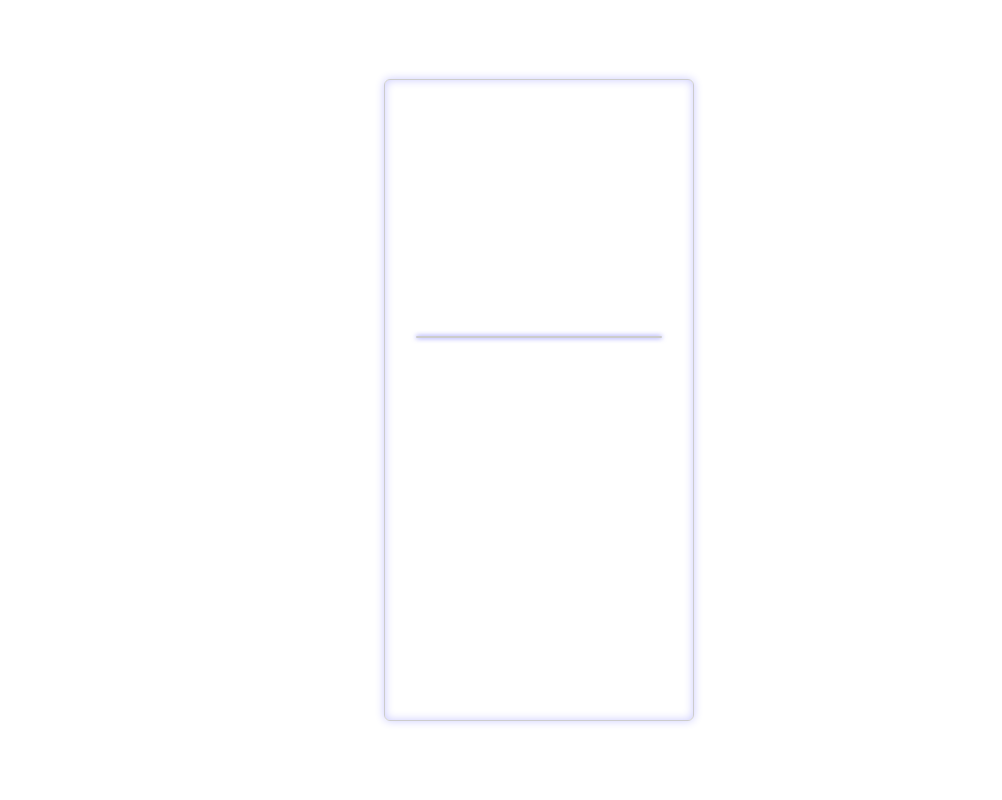
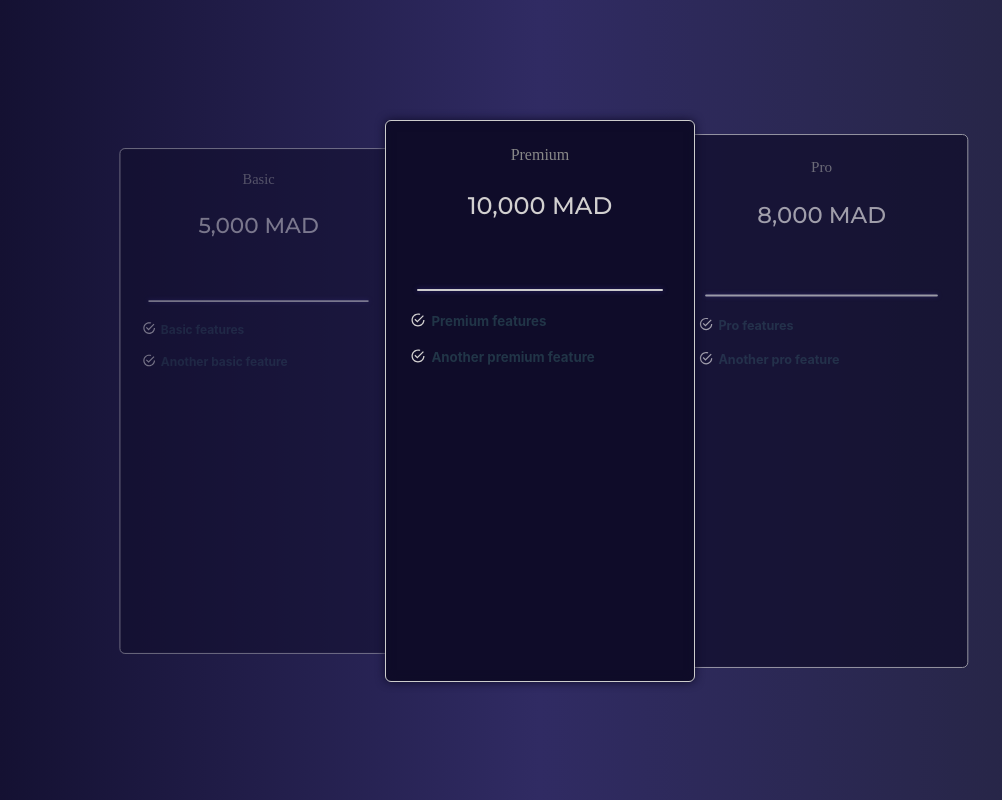
Before and after one commit to ouahlineomaima/pricing, a React (Vite) app: page / in a window 1280 px wide. Shown: the whole page, without its empty margins (101-1103 px from the left). Built offline with nearby package versions, Linux system fonts and the light colour scheme.

Commit message:
Adding cards as a separated component

```diff
--- a/package.json
+++ b/package.json
@@ -11,7 +11,8 @@
   },
   "dependencies": {
     "react": "^18.2.0",
-    "react-dom": "^18.2.0"
+    "react-dom": "^18.2.0",
+    "react-icons": "^4.10.1"
   },
   "devDependencies": {
     "@types/react": "^18.2.15",
--- a/src/App.css
+++ b/src/App.css
@@ -1,75 +1,11 @@
+@import url('https://fonts.googleapis.com/css2?family=Montserrat:ital,wght@0,100;0,200;0,300;0,400;0,500;0,600;0,700;0,800;0,900;1,100;1,200;1,300;1,400;1,500;1,600;1,700;1,800;1,900&family=Noto+Sans+Georgian:wght@100;200;300;400;500;600;700;800;900&display=swap');
+
 #root {
   max-width: 1280px;
   margin: 0 auto;
   padding: 2rem;
   text-align: center;
-}
-
-.logo {
-  height: 6em;
-  padding: 1.5em;
-  will-change: filter;
-  transition: filter 300ms;
-}
-
-.logo:hover {
-  filter: drop-shadow(0 0 2em #646cffaa);
-}
-
-.logo.react:hover {
-  filter: drop-shadow(0 0 2em #61dafbaa);
-}
-
-@keyframes logo-spin {
-  from {
-    transform: rotate(0deg);
-  }
-
-  to {
-    transform: rotate(360deg);
-  }
-}
-
-@media (prefers-reduced-motion: no-preference) {
-  a:nth-of-type(2) .logo {
-    animation: logo-spin infinite 20s linear;
-  }
-}
-
-.read-the-docs {
-  color: #888;
-}
-
-.card {
-  position: relative;
-  width: 24vw;
-  height: 80vh;
-  border: 0.1px solid #ccc;
-  border-radius: 6px;
-  box-shadow:0 0 10px rgba(0, 0, 255, .2),
-            inset 0 0 10px rgba(0, 0, 255, .2) ;
   display: flex;
-  flex-direction: column;
-  align-items: center;
-}
-
-.header {
-  width: 100%;
-  height: 40%;
-  border: 1px solid white;
-  border-radius: 6px 6px 0 0;
-  border: none;
-}
-
-.separator {
-  width: 80%;
-  height: 2px;
-  background-color: #ccc;
-  border-radius: 6px;
-  box-shadow:0 0 5px rgba(0, 0, 255, 0.58);
+  justify-content: center;
 
 }
-
-.card-body {
-  padding: 20px;
-}
--- a/src/App.jsx
+++ b/src/App.jsx
@@ -1,18 +1,46 @@
-import { useState } from 'react'
-import reactLogo from './assets/react.svg'
-import viteLogo from '/vite.svg'
-import './App.css'
+import { useState } from 'react';
+import { IoMdCheckmarkCircleOutline, IoMdCloseCircleOutline } from 'react-icons/io';
+import { FaRegCircleXmark } from 'react-icons/fa6';
+import './App.css';
+import {Cards} from './Cards'
+
 
 function App() {
-  const [count, setCount] = useState(0)
+  const premiumCard = {
+    title: 'Premium',
+    price: '10,000 MAD',
+    features: [
+      { text: 'Premium features', icon: <IoMdCheckmarkCircleOutline color='#d2d0d0' /> },
+      { text: 'Another premium feature', icon: <IoMdCheckmarkCircleOutline color='#d2d0d0' /> },
+      // ... add more features
+    ],
+  };
+
+  const proCard = {
+    title: 'Pro',
+    price: '8,000 MAD',
+    features: [
+      { text: 'Pro features', icon: <IoMdCheckmarkCircleOutline color='#d2d0d0' /> },
+      { text: 'Another pro feature', icon: <IoMdCheckmarkCircleOutline color='#d2d0d0' /> },
+      // ... add more features
+    ],
+  };
+
+  const basicCard = {
+    title: 'Basic',
+    price: '5,000 MAD',
+    features: [
+      { text: 'Basic features', icon: <IoMdCheckmarkCircleOutline color='#d2d0d0' /> },
+      { text: 'Another basic feature', icon: <IoMdCheckmarkCircleOutline color='#d2d0d0' /> },
+      // ... add more features
+    ],
+  };
+  const cards = [premiumCard, proCard, basicCard]
+
 
   return (
     <>
-      <div className='card'>
-        <div className='header'></div>
-        <div className='separator'></div>
-        <div className='card-body'></div>
-      </div>
+    <Cards cards={cards}/>
     </>
   )
 }
--- /dev/null
+++ b/src/Cards.jsx
@@ -0,0 +1,31 @@
+// Cards.jsx
+import React from 'react';
+import './cards.css';
+import { IoMdCheckmarkCircleOutline, IoMdCloseCircleOutline } from 'react-icons/io';
+import { FaRegCircleXmark } from 'react-icons/fa6';
+
+export function Cards(props) {
+  return (
+    <div>
+      {props.cards.map((card, index) => (
+        <div key={index} className={`card ${card.title.toLowerCase()}`}>
+          <div className='header'>
+            <h4>{card.title}</h4>
+            <h2>{card.price}</h2>
+          </div>
+          <div className='separator'></div>
+          <div className='card-body'>
+            <ul>
+              {card.features.map((feature, featureIndex) => (
+                <li key={featureIndex}>
+                  {feature.icon}
+                  <h5>{feature.text}</h5>
+                </li>
+              ))}
+            </ul>
+          </div>
+        </div>
+      ))}
+    </div>
+  );
+}
--- /dev/null
+++ b/src/cards.css
@@ -0,0 +1,104 @@
+.cardContainer {
+    display: flex;
+    justify-content: center;
+    position: relative;
+    max-width: 1280px;
+    height: 100vh;
+  }
+
+  .card {
+    position: absolute;
+    top: 15%;
+    width: 24vw;
+    height: 70vh;
+    border: 0.1px solid #ccc;
+    border-radius: 6px;
+    transition: transform 0.3s ease-in-out;
+    display: flex;
+    flex-direction: column;
+    align-items: center;
+    background-color: #0f0c29;
+  }
+
+  .premium {
+    z-index: 2;
+    left: calc(50% - 12vw);
+    transform: scale(1);
+    box-shadow:0 0 10px #0f0c29,
+              inset 0 0 10px #0f0c29 ;
+
+  }
+
+  .pro {
+    z-index: 1;
+    left: calc(50% + 10vw);
+    transform: scale(0.95);
+    opacity: 0.7;
+  }
+
+  .basic {
+    z-index: 0;
+    left: calc(50% - 34vw);
+    transform: scale(0.9);
+    opacity: 0.5;
+  }
+
+  .card:hover {
+    transform: scale(1.05);
+  }
+
+  .header {
+    width: 100%;
+    height: 30%;
+    border: 1px solid white;
+    border-radius: 6px 6px 0 0;
+    border: none;
+  }
+  .header h4{
+    color: #888;
+    font-family: 'Noto Sans Georgian';
+    font-weight: 400;
+  }
+
+  .header h2{
+    color: #d2d0d0;
+    font-family: 'Montserrat';
+    font-weight: 500;
+  }
+
+  .separator {
+    width: 80%;
+    height: 2px;
+    background-color: #ccc;
+    border-radius: 6px;
+    box-shadow:0 0 5px #4136a4a2;
+
+  }
+
+  .card-body {
+    width: 100%;
+
+    margin-top: 0.3rem;
+  }
+
+  .card-body .validate{
+    color: #888;
+  }
+
+  ul{
+    list-style: none;
+    padding-inline-start: 1.5em;
+  }
+
+  li{
+    text-align: start;
+    text-decoration: none;
+    display: flex;
+    flex-direction: row;
+    margin-bottom: 1em;
+  }
+  li h5{
+    margin-block-start: 0;
+    margin-block-end: 0;
+    padding-left: 5px;
+  }
--- a/src/index.css
+++ b/src/index.css
@@ -12,6 +12,9 @@
   -webkit-font-smoothing: antialiased;
   -moz-osx-font-smoothing: grayscale;
   -webkit-text-size-adjust: 100%;
+  background: #0f0c29; /* fallback for old browsers */
+  background: -webkit-linear-gradient(to right, #0f0c29, #302b63, #24243e); /* Chrome 10-25, Safari 5.1-6 */
+  background: linear-gradient(to right, #0f0c29, #302b63, #24243e);
 }
 
 a {
```
Also changed, not shown: 1 other file (tests, documents, lock files or other folders).
